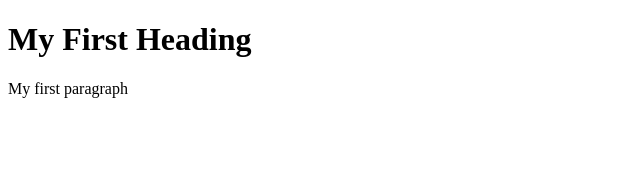
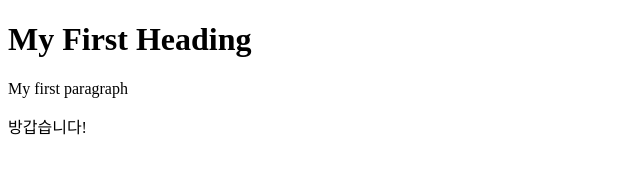
Before and after one commit to crin03/WEB_MAIN_20221025, a plain HTML site: page index.html in a window 1280 px wide. Shown: the whole page, without its empty margins (0-640 px from the left). Drawn offline with Linux system fonts and the light colour scheme.

Commit message:
첫 메인 페이지

```diff
--- a/index.html
+++ b/index.html
@@ -4,6 +4,7 @@
 
 <h1>My First Heading</h1>
 <p>My first paragraph</p>
+<p>방갑습니다!</p>
 
 </body>
 </html>
```
